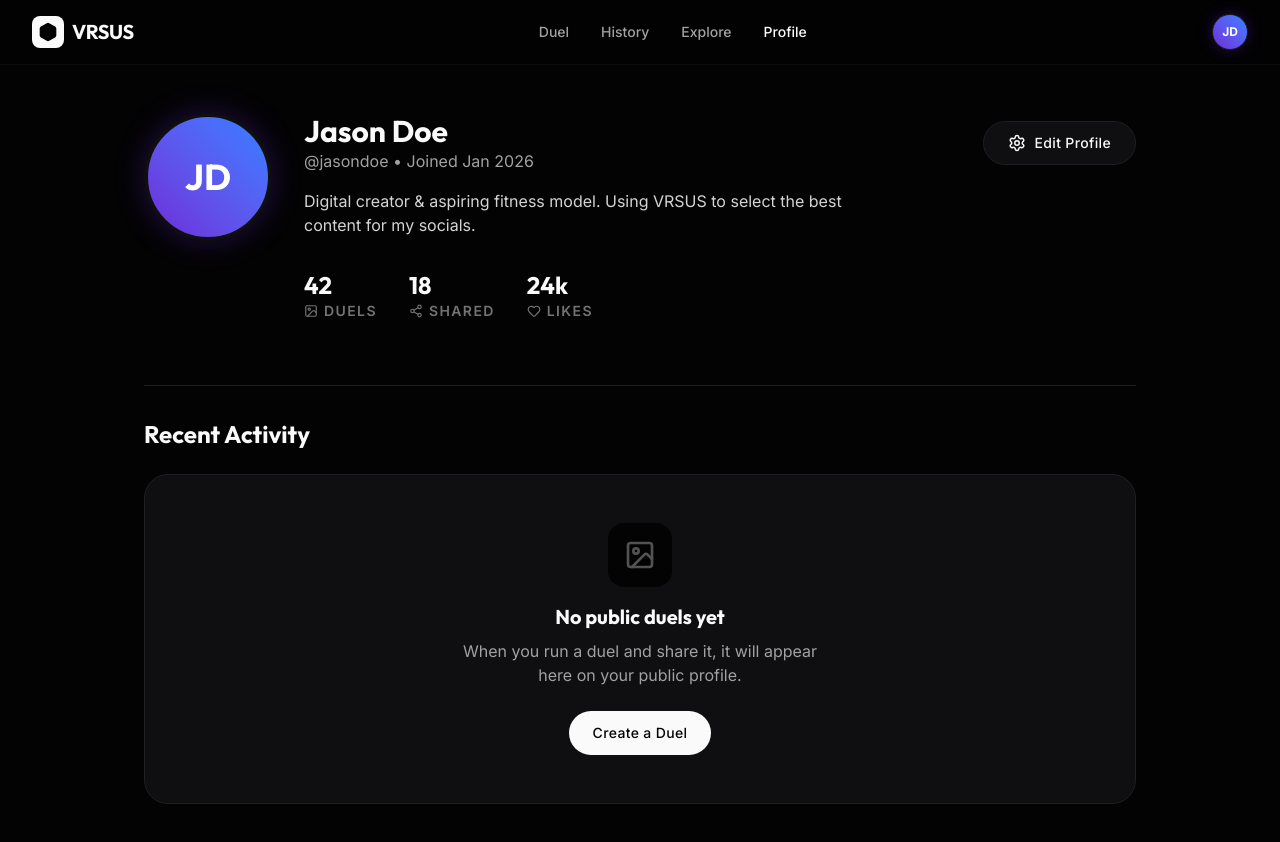
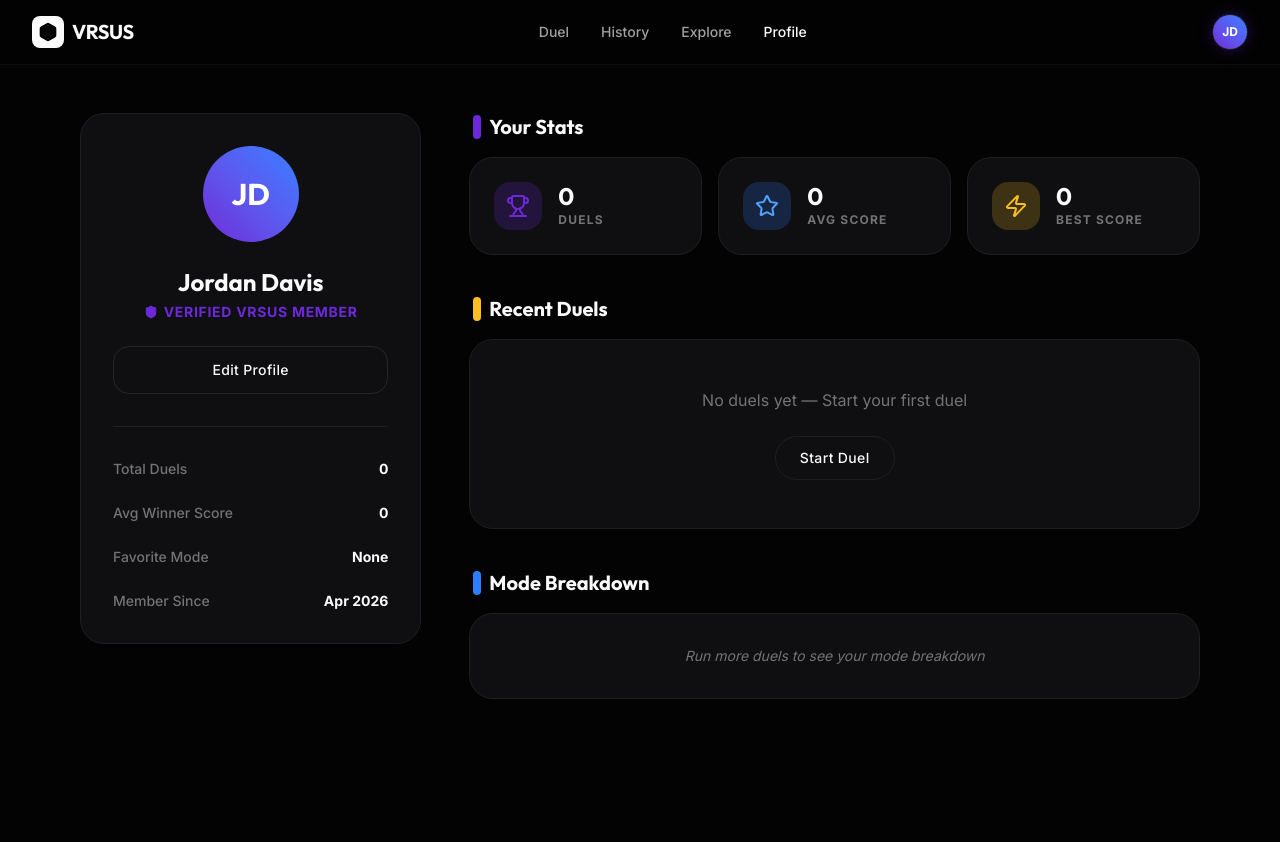
Before and after one commit to skpthiran/vrsus, a React (Vite) app: page /profile in a window 1280 px wide. Shown: the top 842 px of the page. After the commit the page ends 800 px from the top, so only its background shows below. Built offline with nearby package versions, Linux system fonts and the light colour scheme.

Commit message:
feat: profile page with real stats from history

```diff
--- a/src/pages/ProfilePage.tsx
+++ b/src/pages/ProfilePage.tsx
@@ -1,64 +1,254 @@
-import React from 'react';
-import { Link } from 'react-router-dom';
-import { Settings, Image as ImageIcon, Heart, Share2 } from 'lucide-react';
+import React, { useMemo } from 'react';
+import { Link, useNavigate } from 'react-router-dom';
+import { Trophy, Star, Zap, Calendar, User, Shield, ArrowRight, Ghost, Settings } from 'lucide-react';
 import { Button } from '../components/ui/button';
+import { getHistory } from '../lib/history';
+import { cn } from '../lib/utils';
+import { DuelRecord } from '../types/history';
 
 export function ProfilePage() {
+  const navigate = useNavigate();
+  const history = useMemo(() => getHistory(), []);
+
+  const stats = useMemo(() => {
+    const totalDuels = history.length;
+    const wins = {
+      A: history.filter(r => r.winner === 'A').length,
+      B: history.filter(r => r.winner === 'B').length
+    };
+
+    const avgScore = totalDuels === 0
+      ? 0
+      : Math.round(history.reduce((sum, r) => sum + Math.max(r.scores.A.total, r.scores.B.total), 0) / totalDuels);
+
+    const bestDuel = history.reduce((best, r) =>
+      !best || Math.max(r.scores.A.total, r.scores.B.total) > Math.max(best.scores.A.total, best.scores.B.total)
+        ? r
+        : best, null as DuelRecord | null);
+
+    const modeCounts = history.reduce((acc, r) => {
+      acc[r.mode] = (acc[r.mode] || 0) + 1;
+      return acc;
+    }, {} as Record<string, number>);
+
+    const favoriteMode = totalDuels === 0
+      ? 'None'
+      : Object.entries(modeCounts).sort((a, b) => b[1] - a[1])[0][0];
+
+    const recentDuels = history.slice(0, 3);
+
+    return {
+      totalDuels,
+      avgScore,
+      bestDuel,
+      favoriteMode,
+      modeCounts,
+      recentDuels
+    };
+  }, [history]);
+
+  const handleRecentClick = (record: DuelRecord) => {
+    const result = {
+      winner: record.winner,
+      margin: record.margin,
+      scores: record.scores,
+      reasons_for_win: record.reasons_for_win,
+      weaknesses_of_loser: record.weaknesses_of_loser,
+      summary: record.summary
+    };
+
+    const previews = {
+      previewA: record.previewA,
+      previewB: record.previewB
+    };
+
+    sessionStorage.setItem('vrsus_result', JSON.stringify(result));
+    sessionStorage.setItem('vrsus_previews', JSON.stringify(previews));
+    navigate('/duel/results');
+  };
+
   return (
-    <div className="flex-1 container mx-auto px-4 max-w-5xl py-12">
-      <div className="flex flex-col md:flex-row gap-8 items-start mb-16">
-        <div className="w-32 h-32 rounded-full border-4 border-surface shadow-[0_0_30px_rgba(109,40,217,0.3)] bg-gradient-to-tr from-accent to-blue-500 flex justify-center items-center overflow-hidden shrink-0">
-          <span className="text-4xl font-display font-bold text-white">JD</span>
+    <div className="flex-1 container mx-auto px-4 max-w-6xl py-12">
+      <div className="grid grid-cols-1 lg:grid-cols-3 gap-12 items-start">
+
+        {/* Left Column - Profile & Info */}
+        <div className="space-y-8">
+          <div className="bg-surface border border-border rounded-3xl p-8 flex flex-col items-center text-center">
+            <div className={cn(
+              "w-24 h-24 rounded-full bg-gradient-to-tr from-accent to-blue-500 flex items-center justify-center mb-6 relative",
+              stats.totalDuels > 0 && "ring-4 ring-winner ring-offset-4 ring-offset-background"
+            )}>
+              <span className="text-3xl font-display font-bold text-white">JD</span>
             </div>
 
-        <div className="flex-1">
-          <div className="flex flex-col md:flex-row md:items-center justify-between gap-4 mb-4">
-             <div>
-                <h1 className="text-3xl font-display font-bold">Jason Doe</h1>
-                <p className="text-neutral-400">@jasondoe • Joined Jan 2026</p>
+            <h1 className="text-2xl font-display font-bold mb-1">Jordan Davis</h1>
+            <div className="flex items-center gap-1.5 text-accent text-sm font-bold uppercase tracking-wider mb-6">
+              <Shield size={14} fill="currentColor" />
+              Verified VRSUS Member
             </div>
-             <Link to="/settings">
-                <Button variant="secondary" className="gap-2">
-                   <Settings size={18} />
+
+            <Button
+              variant="ghost"
+              className="w-full h-12 rounded-2xl border border-neutral-800 hover:bg-neutral-800"
+              onClick={() => alert('Coming soon')}
+            >
               Edit Profile
             </Button>
-             </Link>
+
+            <div className="w-full h-[1px] bg-border my-8"></div>
+
+            <div className="w-full space-y-6">
+              <div className="flex justify-between items-center text-sm">
+                <span className="text-neutral-500 font-medium">Total Duels</span>
+                <span className="font-bold text-foreground">{stats.totalDuels}</span>
               </div>
-
-          <p className="max-w-xl text-neutral-300 mb-8">
-            Digital creator & aspiring fitness model. Using VRSUS to select the best content for my socials.
-          </p>
-
-          <div className="flex gap-8">
-             <div className="flex flex-col">
-               <span className="font-display font-bold text-2xl">42</span>
-               <span className="text-sm text-neutral-500 uppercase tracking-widest font-semibold flex items-center gap-1.5"><ImageIcon size={14}/> Duels</span>
+              <div className="flex justify-between items-center text-sm">
+                <span className="text-neutral-500 font-medium">Avg Winner Score</span>
+                <span className="font-bold text-foreground">{stats.avgScore}</span>
               </div>
-             <div className="flex flex-col">
-               <span className="font-display font-bold text-2xl">18</span>
-               <span className="text-sm text-neutral-500 uppercase tracking-widest font-semibold flex items-center gap-1.5"><Share2 size={14}/> Shared</span>
+              <div className="flex justify-between items-center text-sm">
+                <span className="text-neutral-500 font-medium">Favorite Mode</span>
+                <span className="font-bold text-foreground capitalize">{stats.favoriteMode}</span>
               </div>
-             <div className="flex flex-col">
-               <span className="font-display font-bold text-2xl">24k</span>
-               <span className="text-sm text-neutral-500 uppercase tracking-widest font-semibold flex items-center gap-1.5"><Heart size={14}/> Likes</span>
+              <div className="flex justify-between items-center text-sm">
+                <span className="text-neutral-500 font-medium">Member Since</span>
+                <span className="font-bold text-foreground">Apr 2026</span>
               </div>
             </div>
           </div>
         </div>
 
-      <div className="border-t border-border pt-8">
-         <h2 className="text-2xl font-display font-bold mb-6">Recent Activity</h2>
+        {/* Right Column - Stats & History */}
+        <div className="lg:col-span-2 space-y-10">
 
-         {/* Placeholder empty state / simple list */}
-         <div className="bg-surface border border-border rounded-3xl p-12 text-center flex flex-col items-center">
-            <div className="w-16 h-16 bg-background rounded-2xl flex items-center justify-center mb-4">
-               <ImageIcon size={32} className="text-neutral-600" />
+          {/* Main Stat Cards */}
+          <div className="space-y-4">
+            <h2 className="text-xl font-display font-bold px-1 flex items-center gap-2">
+               <span className="w-2 h-6 bg-accent rounded-full"></span>
+               Your Stats
+            </h2>
+            <div className="grid grid-cols-1 md:grid-cols-3 gap-4">
+              <div className="bg-surface border border-border rounded-3xl p-6 flex items-center gap-4">
+                 <div className="p-3 bg-accent/20 rounded-2xl text-accent">
+                    <Trophy size={24} />
                  </div>
-            <h3 className="text-xl font-bold font-display mb-2">No public duels yet</h3>
-            <p className="text-neutral-400 mb-6 max-w-sm">When you run a duel and share it, it will appear here on your public profile.</p>
+                 <div>
+                    <div className="text-2xl font-display font-bold leading-none">{stats.totalDuels}</div>
+                    <div className="text-xs text-neutral-500 font-bold uppercase tracking-widest mt-1">Duels</div>
+                 </div>
+              </div>
+              <div className="bg-surface border border-border rounded-3xl p-6 flex items-center gap-4">
+                 <div className="p-3 bg-blue-500/20 rounded-2xl text-blue-400">
+                    <Star size={24} />
+                 </div>
+                 <div>
+                    <div className="text-2xl font-display font-bold leading-none">{stats.avgScore}</div>
+                    <div className="text-xs text-neutral-500 font-bold uppercase tracking-widest mt-1">Avg Score</div>
+                 </div>
+              </div>
+              <div className="bg-surface border border-border rounded-3xl p-6 flex items-center gap-4">
+                 <div className="p-3 bg-winner/20 rounded-2xl text-winner">
+                    <Zap size={24} />
+                 </div>
+                 <div>
+                    <div className="text-2xl font-display font-bold leading-none">
+                      {stats.bestDuel ? Math.max(stats.bestDuel.scores.A.total, stats.bestDuel.scores.B.total) : 0}
+                    </div>
+                    <div className="text-xs text-neutral-500 font-bold uppercase tracking-widest mt-1">Best Score</div>
+                 </div>
+              </div>
+            </div>
+          </div>
+
+          {/* Recent Duels */}
+          <div className="space-y-4">
+            <h2 className="text-xl font-display font-bold px-1 flex items-center gap-2">
+               <span className="w-2 h-6 bg-winner rounded-full"></span>
+               Recent Duels
+            </h2>
+            {stats.recentDuels.length === 0 ? (
+              <div className="bg-surface border border-border rounded-3xl p-12 text-center">
+                 <p className="text-neutral-500 mb-6">No duels yet — Start your first duel</p>
                  <Link to="/duel">
-               <Button>Create a Duel</Button>
+                    <Button variant="secondary">Start Duel</Button>
                  </Link>
+              </div>
+            ) : (
+              <div className="space-y-3">
+                {stats.recentDuels.map((record) => {
+                   const winScore = Math.max(record.scores.A.total, record.scores.B.total);
+                   return (
+                    <div
+                      key={record.id}
+                      onClick={() => handleRecentClick(record)}
+                      className="bg-surface border border-border hover:bg-surface-hover rounded-2xl p-3 flex items-center gap-4 transition-all group cursor-pointer"
+                    >
+                      <div className="flex gap-1 h-16 w-32 shrink-0">
+                        <img src={record.previewA} className="w-1/2 h-full object-cover rounded-lg border border-white/5" />
+                        <img src={record.previewB} className="w-1/2 h-full object-cover rounded-lg border border-white/5" />
+                      </div>
+                      <div className="flex-1">
+                        <div className="flex items-center gap-2 mb-1">
+                           <span className={cn(
+                             "text-[10px] font-black uppercase px-2 py-0.5 rounded flex items-center gap-1",
+                             record.winner === 'A' ? "bg-blue-500/20 text-blue-400" : "bg-violet-500/20 text-violet-400"
+                           )}>
+                             {record.winner} Wins
+                           </span>
+                           <span className="text-[10px] text-neutral-500 font-bold">{new Date(record.createdAt).toLocaleDateString()}</span>
+                        </div>
+                        <div className="text-sm font-bold flex items-center gap-3">
+                          <span className="text-lg font-display text-winner">{winScore}</span>
+                          <span className="text-neutral-600">|</span>
+                          <span className="text-neutral-400 flex items-center gap-1"><Zap size={12} className="text-winner" fill="currentColor"/> +{record.margin} pts</span>
+                        </div>
+                      </div>
+                      <div className="pr-2 opacity-0 group-hover:opacity-100 transition-opacity">
+                        <ArrowRight size={20} className="text-neutral-600" />
+                      </div>
+                    </div>
+                   );
+                })}
+              </div>
+            )}
+          </div>
+
+          {/* Mode Breakdown */}
+          <div className="space-y-4">
+            <h2 className="text-xl font-display font-bold px-1 flex items-center gap-2">
+               <span className="w-2 h-6 bg-blue-500 rounded-full"></span>
+               Mode Breakdown
+            </h2>
+            <div className="bg-surface border border-border rounded-3xl p-8">
+              {stats.totalDuels === 0 ? (
+                <p className="text-center text-neutral-500 text-sm italic">Run more duels to see your mode breakdown</p>
+              ) : (
+                <div className="space-y-5">
+                  {Object.entries(stats.modeCounts)
+                    .sort((a, b) => b[1] - a[1])
+                    .map(([mode, count]) => {
+                      const maxCount = Math.max(...Object.values(stats.modeCounts));
+                      const percentage = (count / maxCount) * 100;
+                      return (
+                        <div key={mode} className="space-y-2">
+                          <div className="flex justify-between items-center text-xs font-black uppercase tracking-widest">
+                            <span className="text-neutral-400">{mode}</span>
+                            <span className="text-foreground">{count} Duels</span>
+                          </div>
+                          <div className="h-2 w-full bg-black/40 rounded-full overflow-hidden">
+                            <div
+                              className="h-full bg-gradient-to-r from-accent to-blue-500 rounded-full transition-all duration-1000"
+                              style={{ width: `${percentage}%` }}
+                            ></div>
+                          </div>
+                        </div>
+                      );
+                    })}
+                </div>
+              )}
+            </div>
+          </div>
+
         </div>
       </div>
     </div>
```
Lines whose indentation alone changed are shown as unchanged.
